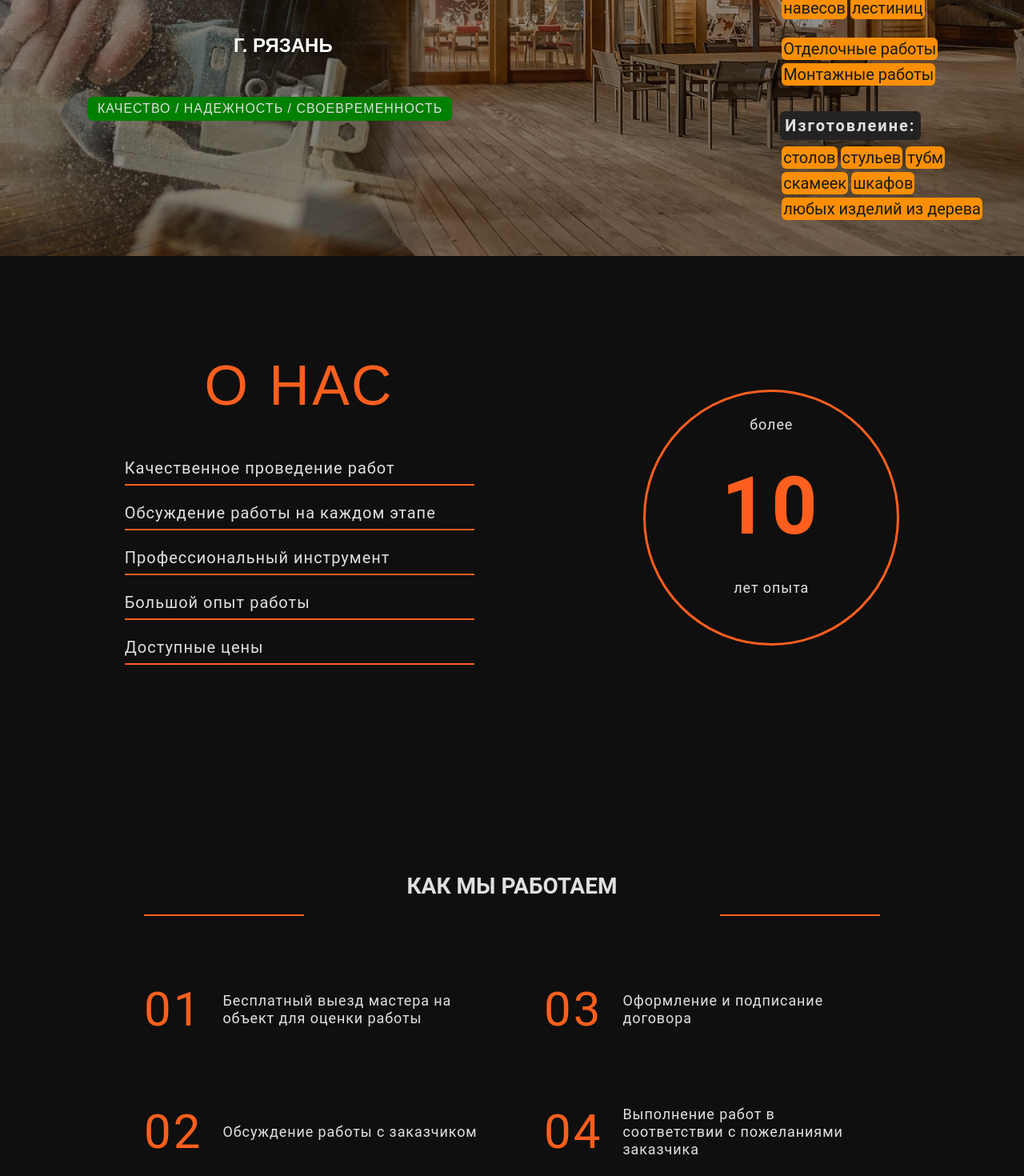
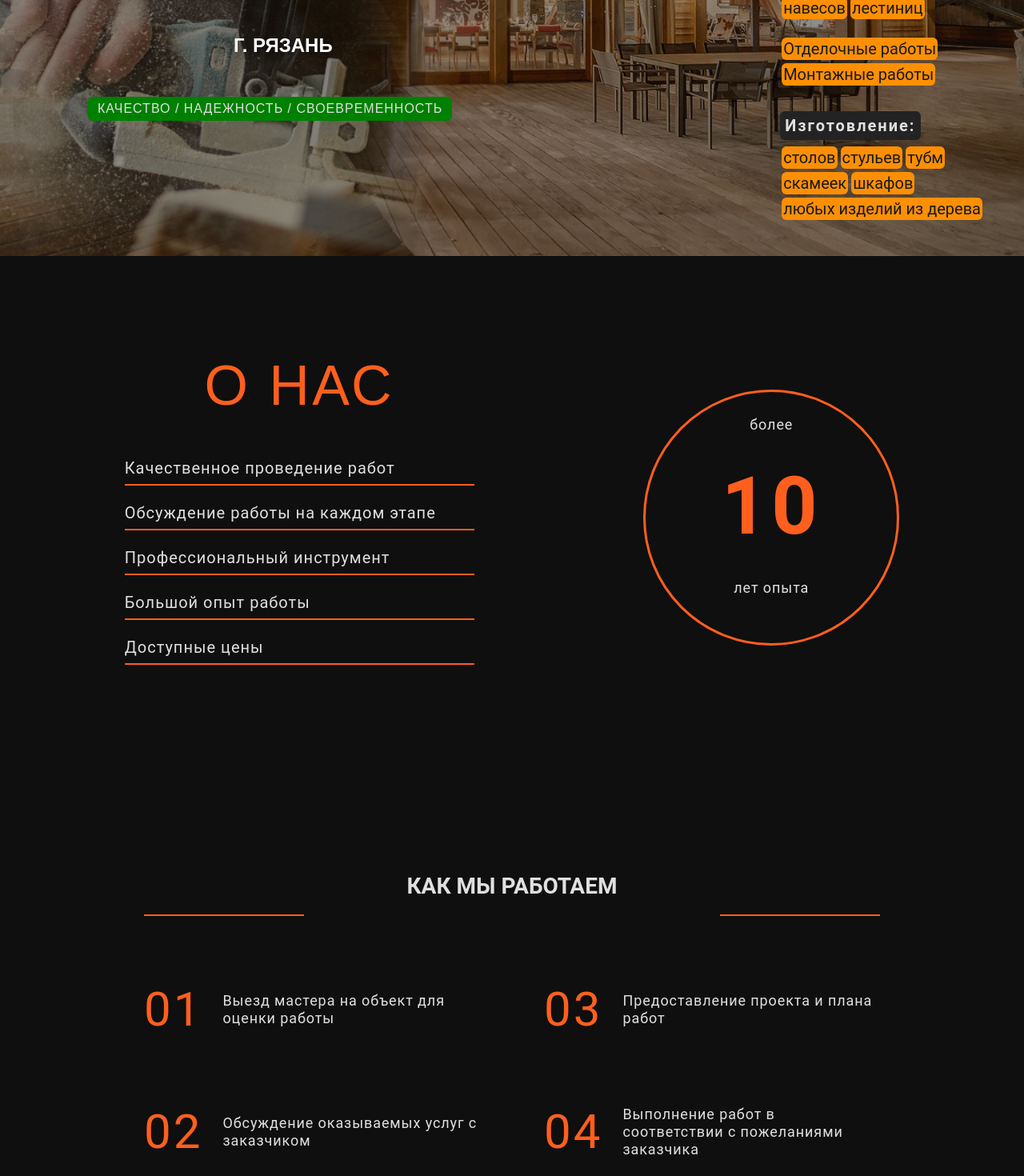
Before and after one commit to AndreyKhailov/master-wood62, a React (Create React App) app: page / in a window 1280 px wide. Shown: the part 480-1950 px from the top of the page at 80% size. Built offline with nearby package versions, Linux system fonts and the light colour scheme.

Commit message:
[correct]: Исправлены опечатки в header.jsx, top.jsx & works.jsx компонент

```diff
--- a/src/App.js
+++ b/src/App.js
@@ -15,7 +15,7 @@ function App() {
       <About />
       <Works />
       <Services />
-      <Form setModalActive={setModalActive} />
+      {/* <Form setModalActive={setModalActive} /> */}
       <Gallery />
       <Footer setModalActive={setModalActive} />
       <Modal isOpened={modalActive} setModalActive={setModalActive} />
--- a/src/components/header.jsx
+++ b/src/components/header.jsx
@@ -58,7 +58,7 @@ function Header() {
                             <span className='header__info-text'>+7(000)000-00-00</span>
                         </a>
                         <a className='header__info-email'
-                            href='mailto:woodworks62@yandex.ru?subject=Woodworks62'
+                            href='mailto:woodworks62@gamil.com?subject=Woodworks62'
                             target='_blank'
                             rel='noopener noreferrer'
                         >
--- a/src/components/top.jsx
+++ b/src/components/top.jsx
@@ -32,7 +32,7 @@ function Top() {
                             </p>
                         </div>
                         <div className='top__block-2'>
-                            <h4>Изготовлеине:</h4>
+                            <h4>Изготовление:</h4>
                             <p>
                                 <span className='top__block-item'>столов</span>
                                 <span className='top__block-item'>стульев</span>
--- a/src/components/works.jsx
+++ b/src/components/works.jsx
@@ -10,15 +10,15 @@ function Works() {
                     <div className='works__line-left' />
                     <div className="works__section-1">
                         <span className="works__section-num">01</span>
-                        <p className="works__section-text">Бесплатный выезд мастера на объект для оценки работы </p>
+                        <p className="works__section-text">Выезд мастера на объект для оценки работы </p>
                     </div>
                     <div className="works__section-2">
                         <span className="works__section-num">02</span>
-                        <p className="works__section-text">Обсуждение работы с заказчиком </p>
+                        <p className="works__section-text">Обсуждение оказываемых услуг с заказчиком </p>
                     </div>
                     <div className="works__section-3">
                         <span className="works__section-num">03</span>
-                        <p className="works__section-text">Оформление и подписание договора</p>
+                        <p className="works__section-text">Предоставление проекта и плана работ</p>
                     </div>
                     <div className="works__section-4">
                         <span className="works__section-num">04</span>
```
